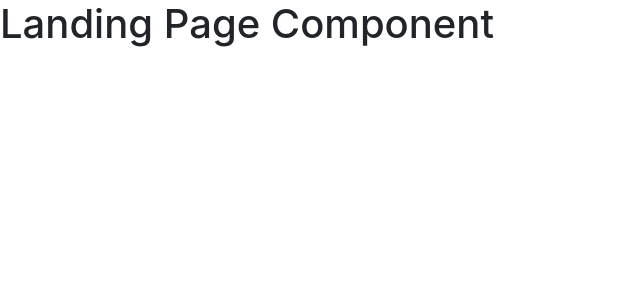
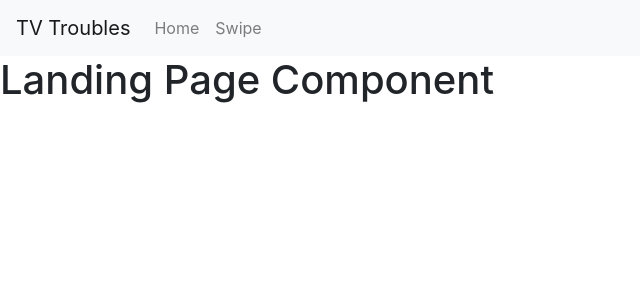
Before and after one commit to MauResendez/TVTroubles, a React (Create React App) app in the folder frontend/: page / in a window 1280 px wide. Shown: the top 300 px of the page, without its empty margins (0-640 px from the left). Built offline with nearby package versions, Linux system fonts and the light colour scheme.

Commit message:
Add navbar component
Using reactstrap, I added navbar component and added that component to app.js

```diff
--- a/frontend/src/App.js
+++ b/frontend/src/App.js
@@ -1,8 +1,13 @@
 import './App.css';
 import LandingPage from './views/LandingPage'
+import Navbar from './components/Navbar.js'
+
 function App() {
   return (
-    <LandingPage/>
+    <div>
+      <Navbar/>
+      <LandingPage/>
+    </div>
   );
 }
 
--- /dev/null
+++ b/frontend/src/components/Navbar.js
@@ -0,0 +1,37 @@
+import React, { useState } from 'react';
+import {
+  Collapse,
+  Navbar,
+  NavbarToggler,
+  NavbarBrand,
+  Nav,
+  NavItem,
+  NavLink
+} from 'reactstrap';
+
+const Example = (props) => {
+  const [isOpen, setIsOpen] = useState(false);
+
+  const toggle = () => setIsOpen(!isOpen);
+
+  return (
+    <div>
+      <Navbar color="light" light expand="md">
+        <NavbarBrand href="/">TV Troubles</NavbarBrand>
+        <NavbarToggler onClick={toggle} />
+        <Collapse isOpen={isOpen} navbar>
+          <Nav className="mr-auto" navbar>
+            <NavItem>
+              <NavLink href="/components/">Home</NavLink>
+            </NavItem>
+            <NavItem>
+              <NavLink href="/components/">Swipe</NavLink>
+            </NavItem>
+          </Nav>
+        </Collapse>
+      </Navbar>
+    </div>
+  );
+}
+
+export default Example;
```
